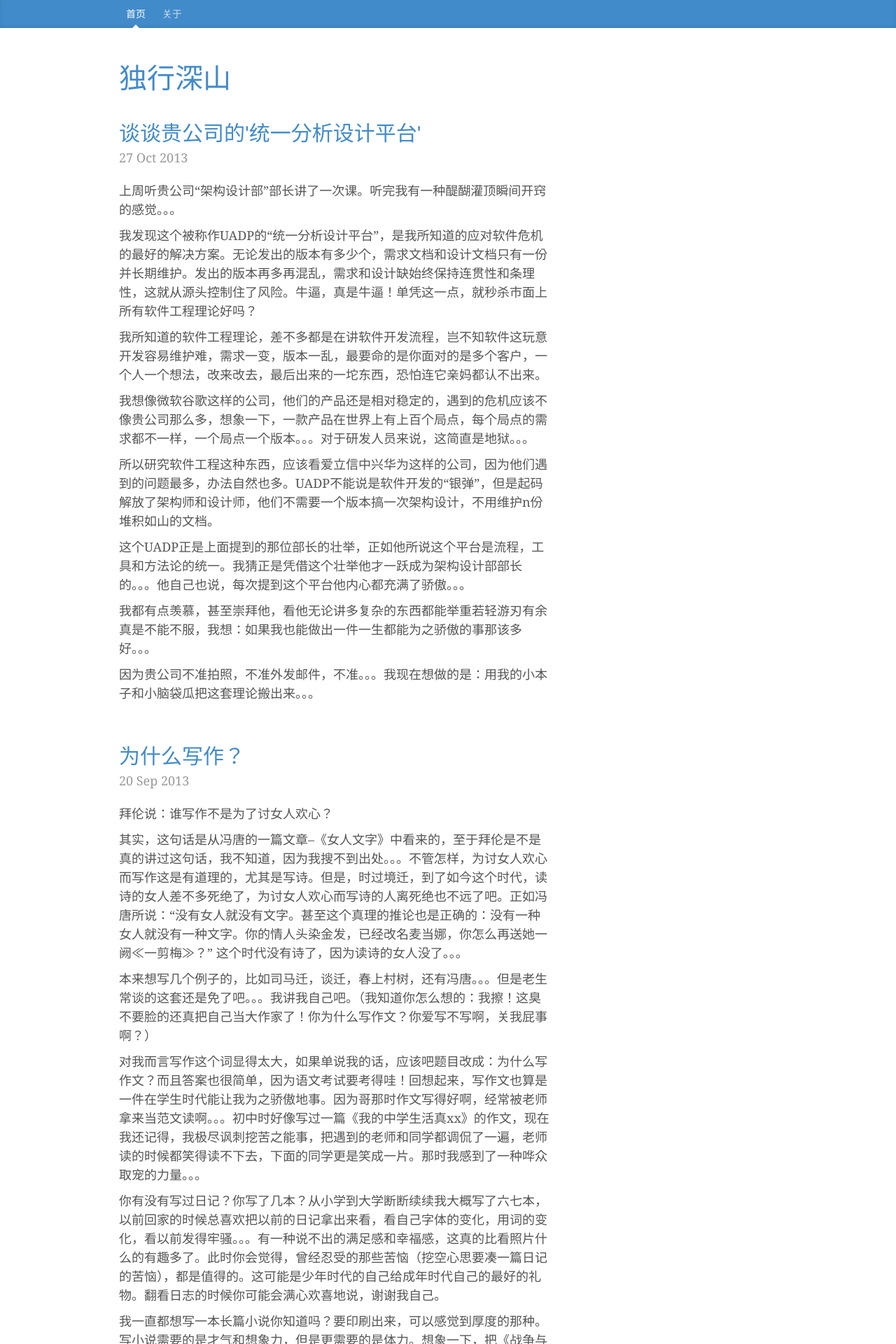
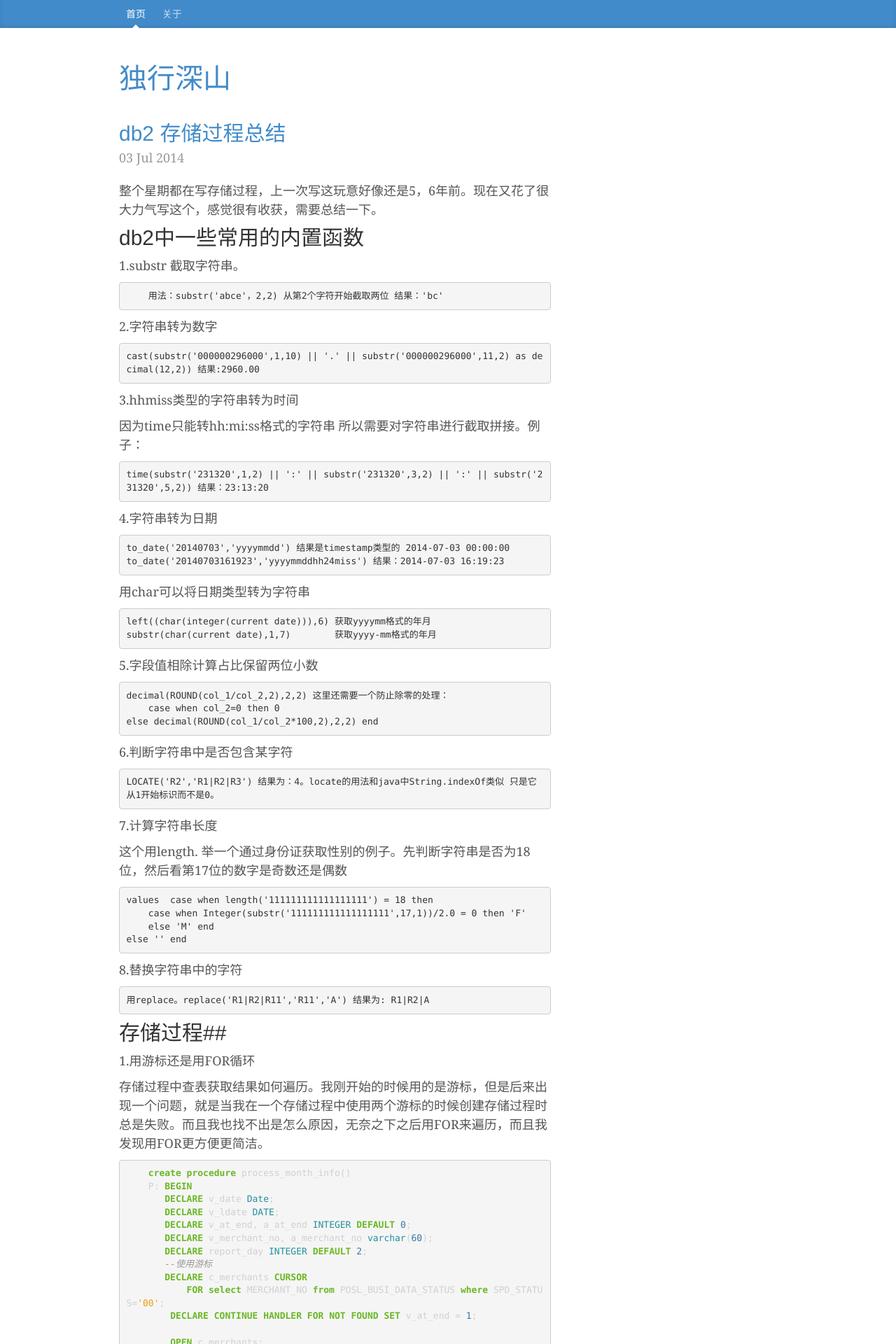
Before and after one commit to stardust1900/stardust1900.github.io, a Jekyll site: the page built from index.html, in a window 1280 px wide. Shown: the top 1920 px of the page at 70% size. Built offline with Jekyll 4.4.1, drawn with Linux system fonts in a browser that asks for light colours; the list of posts is cut into pages by our own code; some of the changed text lies outside the part shown.

Commit message:
db2存储过程总结

```diff
--- a/_config.yml
+++ b/_config.yml
@@ -1,7 +1,7 @@
 name: 独行深山
 home: 首页
 about: 关于
-pygments: true
+highlighter: pygments
 
 paginate: 5
 paginate_path: "page:num"
--- a/_layouts/bootstrap.html
+++ b/_layouts/bootstrap.html
@@ -7,8 +7,8 @@
         <meta name="viewport" content="width=device-width">
 
         <!-- syntax highlighting CSS -->
-        <link rel="stylesheet" href="/css/syntax.css">
-
+        <!--link rel="stylesheet" href="/css/syntax.css"-->
+        <link rel="stylesheet" href="/css/pygments.css">
          <!-- Bootstrap core CSS -->
     <link href="/bootstrap/css/bootstrap.min.css" rel="stylesheet">
 
--- /dev/null
+++ b/_posts/2014-07-03-something-about-db2-procedure.md
@@ -0,0 +1,152 @@
+---
+layout: post
+title: "db2 存储过程总结"
+description: ""
+category: database
+tags: [db2]
+---
+整个星期都在写存储过程，上一次写这玩意好像还是5，6年前。现在又花了很大力气写这个，感觉很有收获，需要总结一下。
+
+## db2中一些常用的内置函数 ##
+1.substr 截取字符串。
+
+        用法：substr('abce'，2,2) 从第2个字符开始截取两位 结果：'bc'
+
+2.字符串转为数字
+
+    cast(substr('000000296000',1,10) || '.' || substr('000000296000',11,2) as decimal(12,2)) 结果:2960.00
+
+3.hhmiss类型的字符串转为时间
+
+因为time只能转hh:mi:ss格式的字符串 所以需要对字符串进行截取拼接。例子：
+
+    time(substr('231320',1,2) || ':' || substr('231320',3,2) || ':' || substr('231320',5,2)) 结果：23:13:20
+
+4.字符串转为日期
+
+    to_date('20140703','yyyymmdd') 结果是timestamp类型的 2014-07-03 00:00:00
+    to_date('20140703161923','yyyymmddhh24miss') 结果：2014-07-03 16:19:23
+
+用char可以将日期类型转为字符串
+
+    left((char(integer(current date))),6) 获取yyyymm格式的年月
+    substr(char(current date),1,7)        获取yyyy-mm格式的年月
+
+5.字段值相除计算占比保留两位小数
+
+    decimal(ROUND(col_1/col_2,2),2,2) 这里还需要一个防止除零的处理：
+        case when col_2=0 then 0
+    else decimal(ROUND(col_1/col_2*100,2),2,2) end
+
+6.判断字符串中是否包含某字符
+
+    LOCATE('R2','R1|R2|R3') 结果为：4。locate的用法和java中String.indexOf类似 只是它从1开始标识而不是0。
+
+7.计算字符串长度
+
+这个用length. 举一个通过身份证获取性别的例子。先判断字符串是否为18位，然后看第17位的数字是奇数还是偶数
+
+    values  case when length('111111111111111111') = 18 then
+        case when Integer(substr('111111111111111111',17,1))/2.0 = 0 then 'F'
+        else 'M' end
+    else '' end
+
+8.替换字符串中的字符
+
+    用replace。replace('R1|R2|R11','R11','A') 结果为: R1|R2|A
+
+##存储过程##
+1.用游标还是用FOR循环
+
+存储过程中查表获取结果如何遍历。我刚开始的时候用的是游标，但是后来出现一个问题，就是当我在一个存储过程中使用两个游标的时候创建存储过程时总是失败。而且我也找不出是怎么原因，无奈之下之后用FOR来遍历，而且我发现用FOR更方便更简洁。
+{% highlight sql %}
+    create procedure process_month_info()
+    P: BEGIN
+       DECLARE v_date Date;
+       DECLARE v_ldate DATE;
+       DECLARE v_at_end, a_at_end INTEGER DEFAULT 0;
+       DECLARE v_merchant_no, a_merchant_no varchar(60);
+       DECLARE report_day INTEGER DEFAULT 2;
+       --使用游标
+       DECLARE c_merchants CURSOR
+           FOR select MERCHANT_NO from POSL_BUSI_DATA_STATUS where SPD_STATUS='00';
+        DECLARE CONTINUE HANDLER FOR NOT FOUND SET v_at_end = 1;
+
+        OPEN c_merchants;
+        MERCHANT_LOOP: LOOP
+        set v_date = current date - 1 month;
+        set v_ldate = current date - 13 month;
+
+        FETCH c_merchants into v_merchant_no;
+        IF v_at_end <> 0 THEN
+            LEAVE MERCHANT_LOOP;
+        END IF;
+             MONTH_LOOP: LOOP
+             IF v_date <= v_ldate THEN
+                LEAVE MONTH_LOOP;
+             END IF;
+                call posl.month_info_insert(v_merchant_no,v_date);
+             SET v_date = v_date - 1 month;
+            END LOOP MONTH_LOOP;
+        END LOOP MERCHANT_LOOP;
+    --使用FOR
+
+         FOR param_loop as select case when int_value is null then 2 else int_value end from posl.POSL_SYS_CTRL_PARAM where PARAM_CODE = 'POSL_APPEND_REPORT_DAY'
+           do
+            set report_day = param_loop.int_value;
+         end FOR;
+         IF report_day = DAY(current date) THEN
+             set v_date = current date - 1 month;
+             FOR a_merchant_loop as select MERCHANT_NO from POSL_BUSI_DATA_STATUS where SPD_STATUS='10'
+               do
+                call posl.month_info_insert(a_merchant_loop.MERCHANT_NO,v_date);
+             end FOR;
+         END IF;
+    END P
+{% endhighlight %}
+2.存储过程的调用
+
+在shell中 可以用 db2 "call schema.procedurename()"的方法调用
+
+还有一种存储过程是有输出参数的，虽然我没用到，但是查资料的时候查到了也记录一下，以备不时之需。
+{% highlight sql %}
+        CREATE PROCEDURE get_datetime (out cdate date, out ctime time )
+    	P1: BEGIN
+    	     VALUES CURRENT DATE INTO cdate;
+    	     VALUES CURRENT TIME INTO ctime;
+    	END P1
+        [db2inst1@db2serverf1 testimport]$ db2 "call posl.get_datetime(?,?)"
+    	  Value of output parameters
+    	  --------------------------
+    	  Parameter Name  : CDATE
+    	  Parameter Value : 07/02/2014
+    	  Parameter Name  : CTIME
+    	  Parameter Value : 09:42:32
+    	  Return Status = 0
+{% endhighlight %}
+3.查看系统中的存储过程
+
+    select * from syscat.routines; 系统中所有的函数和存储过程都可以通过这个表查到 routinename 对应名称。
+
+## db2 自定义函数##
+开始时我是想用自定义函数，然后在存储过程中调用函数来实现功能。但是自定义的函数在存储过程中没法调用，我没找到调用的方法，只好放弃，只能用存储过程调存储过程。
+写自定义函数的时候如果你在函数中修改了表的数据，会遇到MODIFIES SQL DATA 的问题，这是因为在自定义函数中默认是不允许修改数据的。需要用下面的声明方式创建函数而且返回类型必须是table，其他类型的都创建不了。这个需要改数据的自定义函数真的很麻烦，能不用最好不要用。
+{% highlight sql %}
+create function test_insert(vdate Date)
+	RETURNS TABLE (cdate Date,
+	                    num Integer)
+	     LANGUAGE SQL
+	     MODIFIES SQL DATA
+	     NO EXTERNAL ACTION
+	     DETERMINISTIC
+	     BEGIN ATOMIC
+	     insert into test_date(cdate) values(vdate);
+	return select * from test_date where cdate = vdate;
+	END
+{% endhighlight %}
+
+调用这个函数的方式： select * from table(posl.TEST_INSERT(current date))  as t
+但是在存储过程中调用不了。。。
+
+
+先写这么多吧。结束。
--- /dev/null
+++ b/css/pygments.css
@@ -0,0 +1,69 @@
+.hll { background-color: #404040 }
+.c { color: #999999; font-style: italic } /* Comment */
+.err { color: #a61717; background-color: #e3d2d2 } /* Error */
+.g { color: #d0d0d0 } /* Generic */
+.k { color: #6ab825; font-weight: bold } /* Keyword */
+.l { color: #d0d0d0 } /* Literal */
+.n { color: #d0d0d0 } /* Name */
+.o { color: #d0d0d0 } /* Operator */
+.x { color: #d0d0d0 } /* Other */
+.p { color: #d0d0d0 } /* Punctuation */
+.cm { color: #999999; font-style: italic } /* Comment.Multiline */
+.cp { color: #cd2828; font-weight: bold } /* Comment.Preproc */
+.c1 { color: #999999; font-style: italic } /* Comment.Single */
+.cs { color: #e50808; font-weight: bold; background-color: #520000 } /* Comment.Special */
+.gd { color: #d22323 } /* Generic.Deleted */
+.ge { color: #d0d0d0; font-style: italic } /* Generic.Emph */
+.gr { color: #d22323 } /* Generic.Error */
+.gh { color: #ffffff; font-weight: bold } /* Generic.Heading */
+.gi { color: #589819 } /* Generic.Inserted */
+.go { color: #cccccc } /* Generic.Output */
+.gp { color: #aaaaaa } /* Generic.Prompt */
+.gs { color: #d0d0d0; font-weight: bold } /* Generic.Strong */
+.gu { color: #ffffff; text-decoration: underline } /* Generic.Subheading */
+.gt { color: #d22323 } /* Generic.Traceback */
+.kc { color: #6ab825; font-weight: bold } /* Keyword.Constant */
+.kd { color: #6ab825; font-weight: bold } /* Keyword.Declaration */
+.kn { color: #6ab825; font-weight: bold } /* Keyword.Namespace */
+.kp { color: #6ab825 } /* Keyword.Pseudo */
+.kr { color: #6ab825; font-weight: bold } /* Keyword.Reserved */
+.kt { color: #6ab825; font-weight: bold } /* Keyword.Type */
+.ld { color: #d0d0d0 } /* Literal.Date */
+.m { color: #3677a9 } /* Literal.Number */
+.s { color: #ed9d13 } /* Literal.String */
+.na { color: #bbbbbb } /* Name.Attribute */
+.nb { color: #24909d } /* Name.Builtin */
+.nc { color: #447fcf; text-decoration: underline } /* Name.Class */
+.no { color: #40ffff } /* Name.Constant */
+.nd { color: #ffa500 } /* Name.Decorator */
+.ni { color: #d0d0d0 } /* Name.Entity */
+.ne { color: #bbbbbb } /* Name.Exception */
+.nf { color: #447fcf } /* Name.Function */
+.nl { color: #d0d0d0 } /* Name.Label */
+.nn { color: #447fcf; text-decoration: underline } /* Name.Namespace */
+.nx { color: #d0d0d0 } /* Name.Other */
+.py { color: #d0d0d0 } /* Name.Property */
+.nt { color: #6ab825; font-weight: bold } /* Name.Tag */
+.nv { color: #40ffff } /* Name.Variable */
+.ow { color: #6ab825; font-weight: bold } /* Operator.Word */
+.w { color: #666666 } /* Text.Whitespace */
+.mf { color: #3677a9 } /* Literal.Number.Float */
+.mh { color: #3677a9 } /* Literal.Number.Hex */
+.mi { color: #3677a9 } /* Literal.Number.Integer */
+.mo { color: #3677a9 } /* Literal.Number.Oct */
+.sb { color: #ed9d13 } /* Literal.String.Backtick */
+.sc { color: #ed9d13 } /* Literal.String.Char */
+.sd { color: #ed9d13 } /* Literal.String.Doc */
+.s2 { color: #ed9d13 } /* Literal.String.Double */
+.se { color: #ed9d13 } /* Literal.String.Escape */
+.sh { color: #ed9d13 } /* Literal.String.Heredoc */
+.si { color: #ed9d13 } /* Literal.String.Interpol */
+.sx { color: #ffa500 } /* Literal.String.Other */
+.sr { color: #ed9d13 } /* Literal.String.Regex */
+.s1 { color: #ed9d13 } /* Literal.String.Single */
+.ss { color: #ed9d13 } /* Literal.String.Symbol */
+.bp { color: #24909d } /* Name.Builtin.Pseudo */
+.vc { color: #40ffff } /* Name.Variable.Class */
+.vg { color: #40ffff } /* Name.Variable.Global */
+.vi { color: #40ffff } /* Name.Variable.Instance */
+.il { color: #3677a9 } /* Literal.Number.Integer.Long */
```
